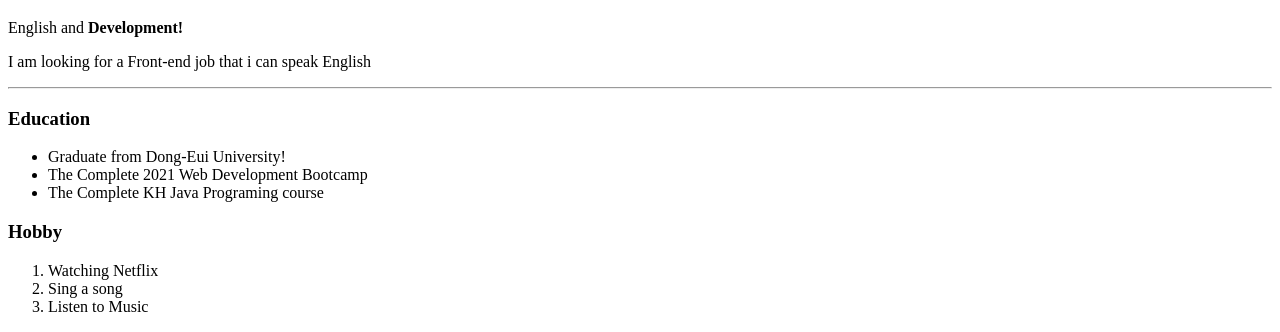
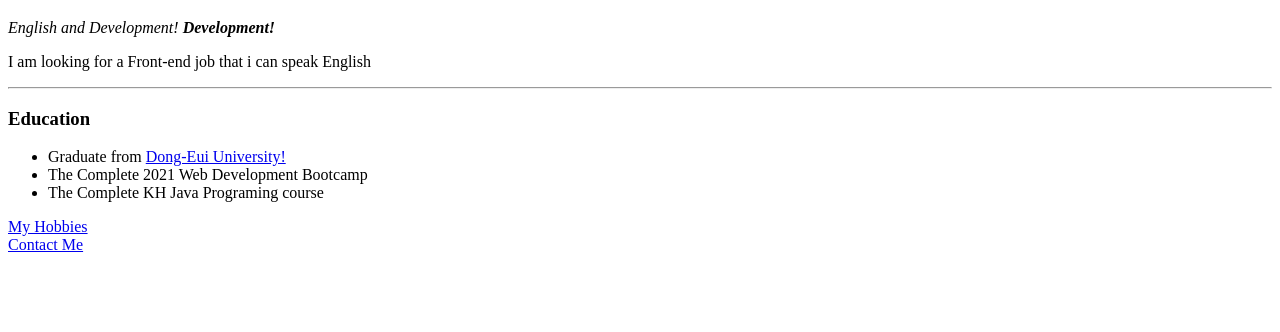
Before and after one commit to letmejace/BootCamp2021-HTML, a plain HTML site: page index.html in a window 1280 px wide. Shown: the part 473-805 px from the top of the page. Drawn offline with Linux system fonts and the light colour scheme.

Commit message:
Second Commit

```diff
--- a/index.html
+++ b/index.html
@@ -9,20 +9,24 @@
   <body>
     <img src="/image/travel1.jpg" alt="travale" />
     <h1>Hello, I am Jace!</h1>
-    <p>English and <strong>Development!</strong></p>
+    <p>
+      <em>
+        English and Development!
+        <strong>Development!</strong></em
+      >
+    </p>
     <p>I am looking for a Front-end job that i can speak English</p>
     <hr />
     <h3>Education</h3>
     <ul>
-      <li>Graduate from Dong-Eui University!</li>
+      <li>
+        Graduate from <a href="https://deu.ac.kr/">Dong-Eui University!</a>
+      </li>
       <li>The Complete 2021 Web Development Bootcamp</li>
       <li>The Complete KH Java Programing course</li>
     </ul>
-    <h3>Hobby</h3>
-    <ol>
-      <li>Watching Netflix</li>
-      <li>Sing a song</li>
-      <li>Listen to Music</li>
-    </ol>
+    <a href="/hobbies.html">My Hobbies</a>
+    <br />
+    <a href="/contact.html">Contact Me</a>
   </body>
 </html>
```
Also changed, not shown: contact.html (added, +17 -0 lines), hobbies.html (added, +17 -0 lines).
